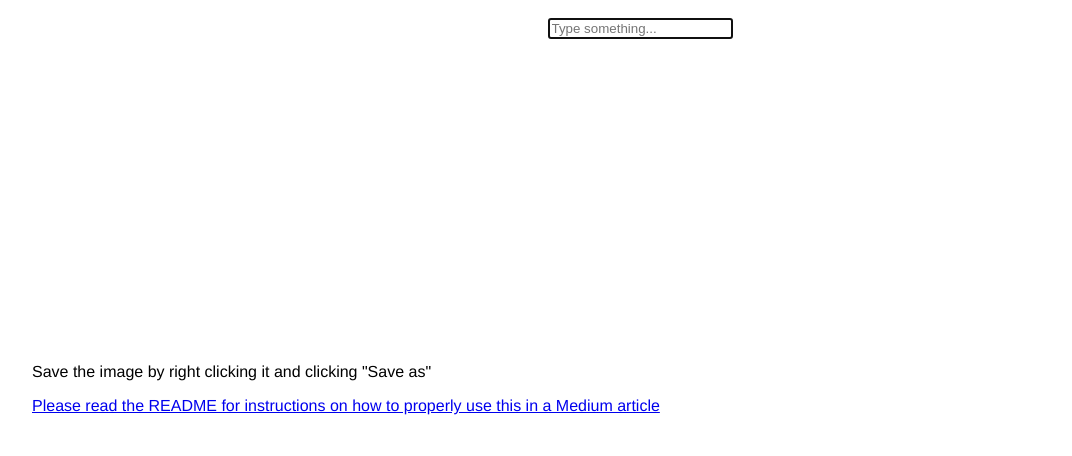
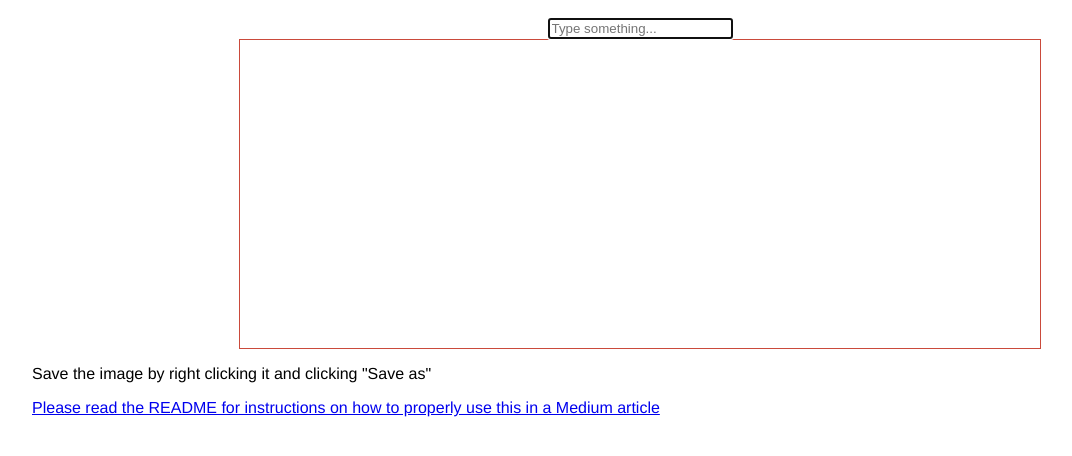
Before and after one commit to MatthewStanciu/SideBTextGen, a plain HTML site: page index.html in a window 1280 px wide. Shown: the part 72-528 px from the top of the page, without its empty margins (0-1072 px from the left). Drawn offline with Linux system fonts and the light colour scheme.

Commit message:
fixed indenting, added border around canvas

```diff
--- a/style.css
+++ b/style.css
@@ -21,6 +21,7 @@ canvas {
   margin-right: auto;
   display: block;
   width: 800px;
+  border: 1px solid #CA4A3B;
 }
 @font-face {
   font-family: "Charis";
```
Lines whose indentation alone changed are shown as unchanged.
